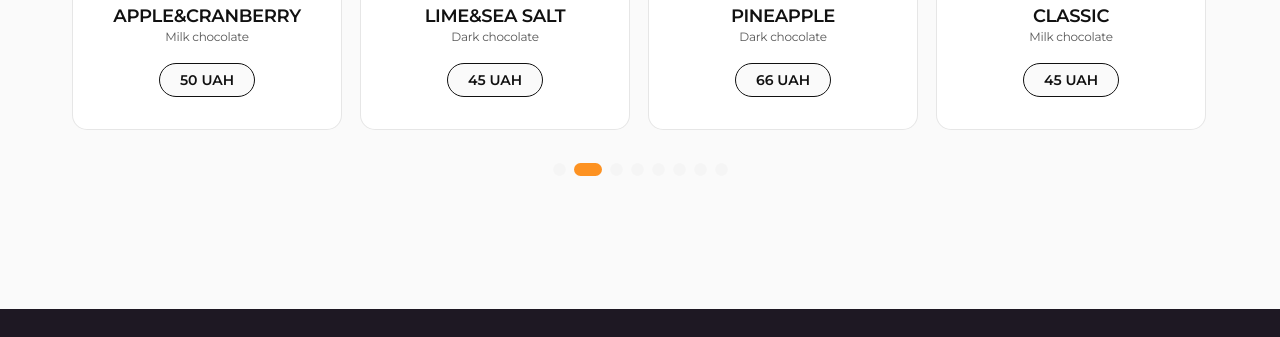
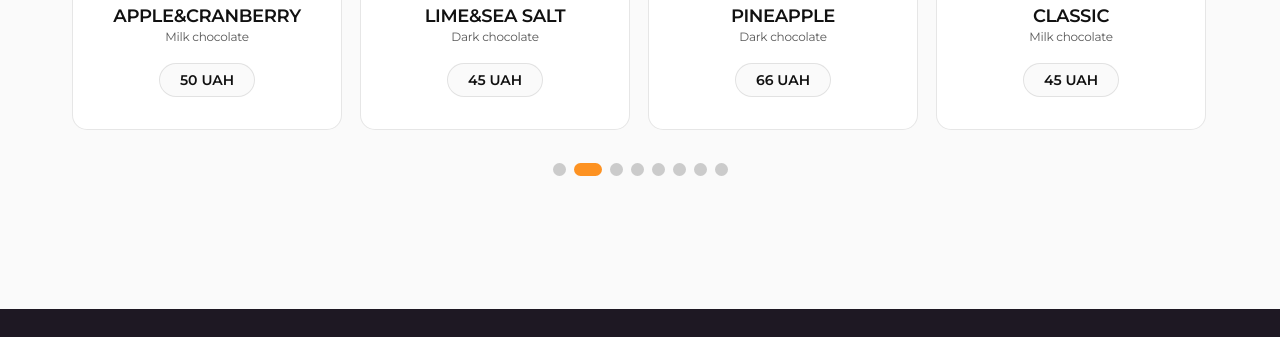
Before and after one commit to sidlicki/starteam-proj1, a website built with Vite: page src/index.html in a window 1280 px wide. Shown: the part 1958-2295 px from the top of the page. Built offline with nearby package versions, Linux system fonts and the light colour scheme; files whose address does not match are found by name.

Commit message:
Update products.css

```diff
--- a/src/css/products.css
+++ b/src/css/products.css
@@ -67,14 +67,14 @@
   color: var(--black-color);
 
   background: #fafafa;
-  border: 1px solid rgba(17, 17, 17);
+  border: 1px solid rgba(17, 17, 17, 0.1);
   border-radius: 100px;
 }
 /* styles swiper */
 .swiper-pagination-bullet {
   width: 13px;
   height: 13px;
-  background: rgba(17, 17, 17, 0.1);
+  background: rgba(17, 17, 17);
 }
 
 .swiper-pagination-bullet-active {
```
